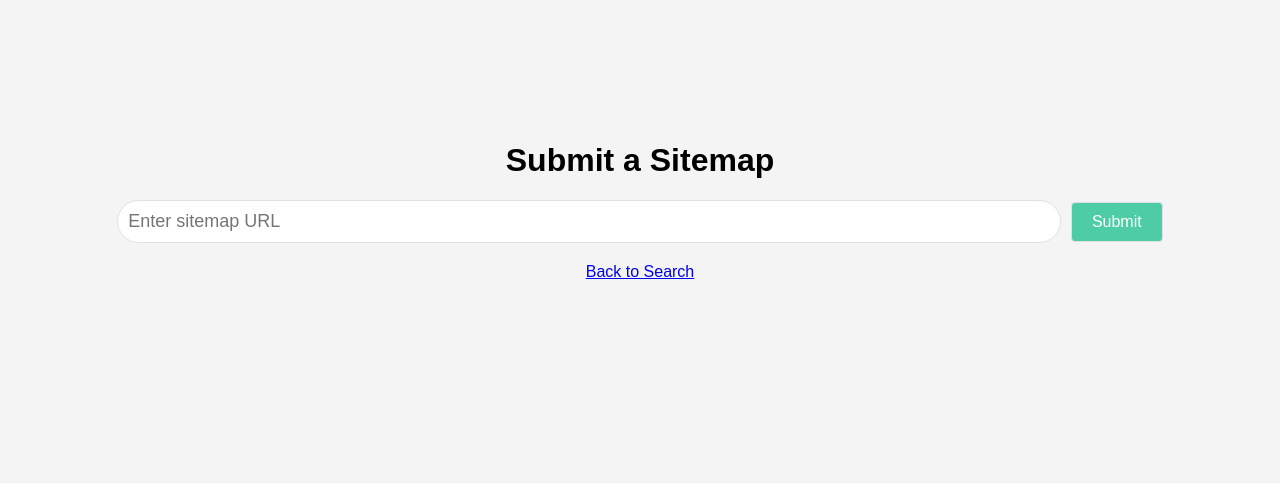
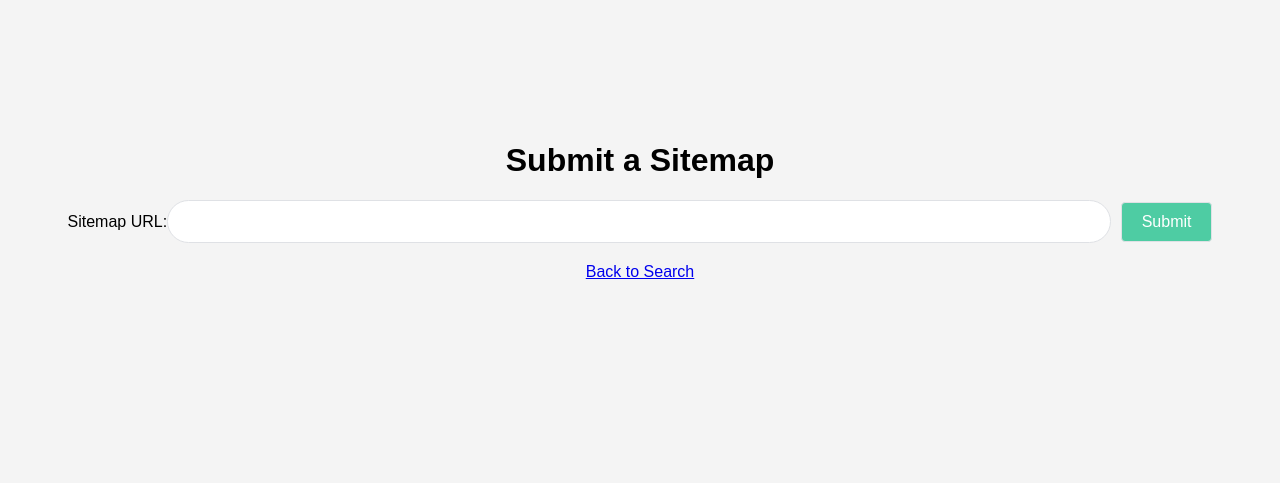
Before and after one commit to RTWeiss/SearchEngine, a Flask app: page /submit in a window 1280 px wide. Shown: the part 199-682 px from the top of the page. Run offline with Flask 3, Linux system fonts and the light colour scheme.

Commit message:
Update submit.html

```diff
--- a/templates/submit.html
+++ b/templates/submit.html
@@ -9,10 +9,11 @@
   <body>
     <div class="container">
     <center><h1>Submit a Sitemap</h1></center>
-    <form method="POST">
-      <input type="text" name="sitemap_url" required placeholder="Enter sitemap URL">
+    <form method="post" action="/submit">
+      <label for="sitemap_url">Sitemap URL:</label><br>
+      <input type="text" id="sitemap_url" name="sitemap_url"><br>
       <input type="submit" value="Submit">
-    </form>
+  </form>
     <center>
     {% with messages = get_flashed_messages() %}
     {% if messages %}
```
